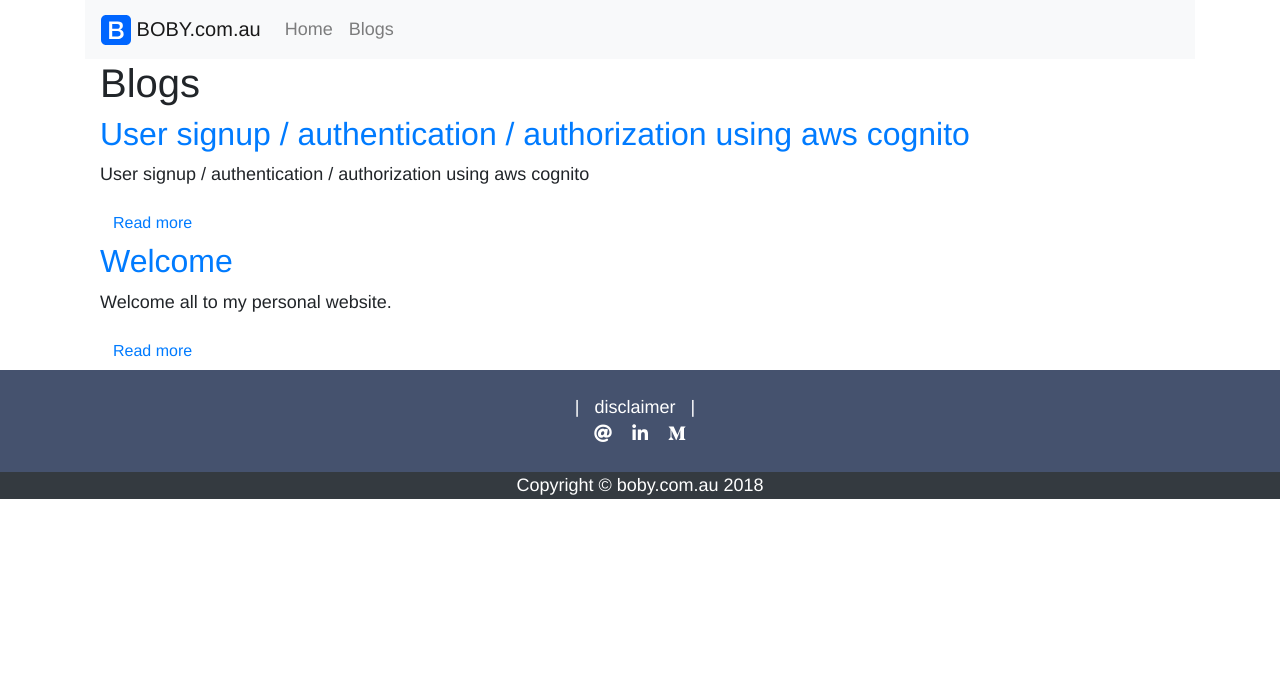
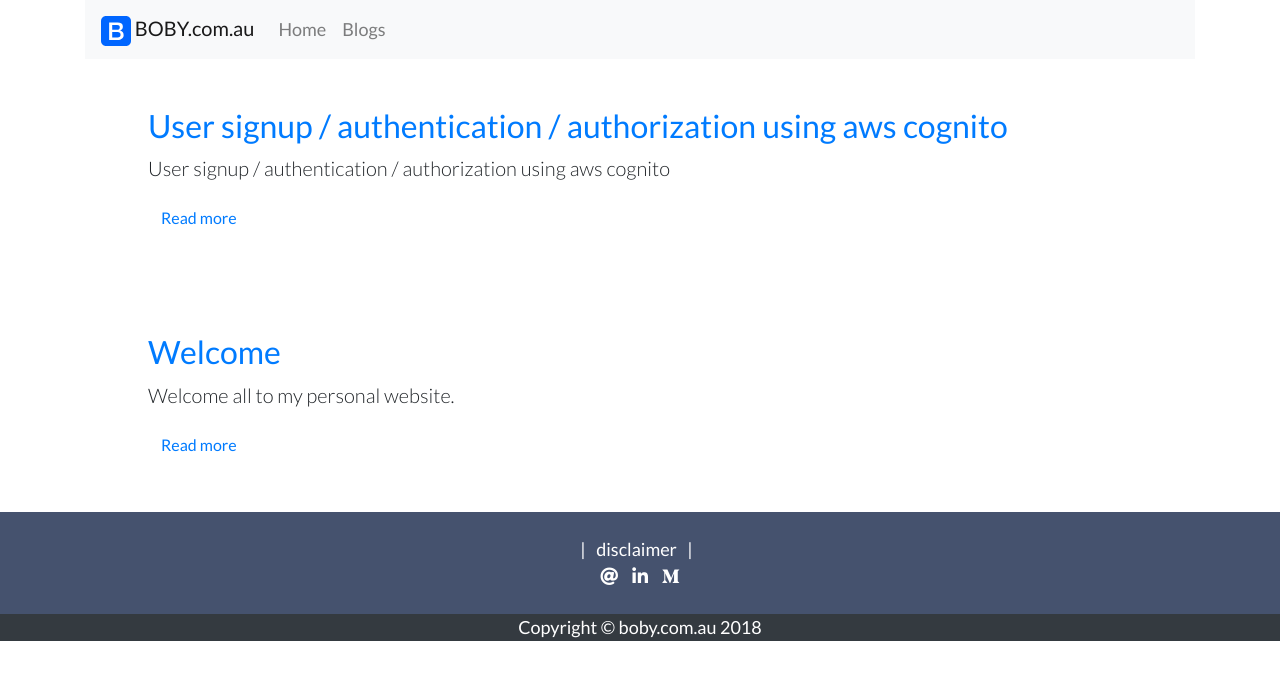
Before and after one commit to bobypt/bobycomau, a Jekyll site: the page built from posts.html, in a window 1280 px wide. Shown: the top 680 px of the page. Built offline with Jekyll 4.4.1, drawn with Linux system fonts in a browser that asks for light colours; nearby versions of some CDN libraries.

```diff
--- a/_includes/head.html
+++ b/_includes/head.html
@@ -7,14 +7,14 @@
   <title>{% if page.title %}{{ page.title }}{% else %}{{ site.title }}{% endif %}</title>
 
     <!-- Bootstrap core CSS -->
-<link rel="stylesheet" href="https://stackpath.bootstrapcdn.com/bootstrap/4.1.3/css/bootstrap.min.css" integrity="sha384-MCw98/SFnGE8fJT3GXwEOngsV7Zt27NXFoaoApmYm81iuXoPkFOJwJ8ERdknLPMO" crossorigin="anonymous">
+  <link rel="stylesheet" href="https://stackpath.bootstrapcdn.com/bootstrap/4.1.3/css/bootstrap.min.css" integrity="sha384-MCw98/SFnGE8fJT3GXwEOngsV7Zt27NXFoaoApmYm81iuXoPkFOJwJ8ERdknLPMO" crossorigin="anonymous">
 
       <link rel="stylesheet" href="https://use.fontawesome.com/releases/v5.2.0/css/all.css" integrity="sha384-hWVjflwFxL6sNzntih27bfxkr27PmbbK/iSvJ+a4+0owXq79v+lsFkW54bOGbiDQ" crossorigin="anonymous">
-    <link rel="stylesheet" href="/css/main.css">
 
     <!-- Custom fonts for this template -->
     <link href="https://fonts.googleapis.com/css?family=Catamaran:100,200,300,400,500,600,700,800,900" rel="stylesheet">
     <link href="https://fonts.googleapis.com/css?family=Lato:100,100i,300,300i,400,400i,700,700i,900,900i" rel="stylesheet">
-
+    <link href="https://fonts.googleapis.com/css?family=Nobile" rel="stylesheet">
+    <link rel="stylesheet" href="/css/main.css">
 
 </head>
--- a/_layouts/default.html
+++ b/_layouts/default.html
@@ -6,7 +6,7 @@
 <body>
   {% include nav.html %}
 
-  <div id="post" class="container post">
+  <div id="post" class="container post lead">
     <div>
       {{ content }}
     </div>
--- a/css/main.css
+++ b/css/main.css
@@ -1,8 +1,8 @@
 
 body {
-   font-family: 'Nobile',Montserrat,"Helvetica Neue",Helvetica,Arial,sans-serif;
+   font-family: 'Lato','Nobile',Montserrat,"Helvetica Neue",Helvetica,Arial,sans-serif;
    font-size: 18px;
-    }
+}
 
 .page-footer {
   background-color: #45526e;
--- a/posts.html
+++ b/posts.html
@@ -5,19 +5,19 @@
 header-img: "img/post-bg-01.jpg"
 ---
 
-<div class="container">
-    <h1>Blogs</h1>
+<section>
+    <div class="container lead">
       {% for post in site.posts %}
-    <div class="row">
-        <div class="col-xs-12 col-sm-12 col-md-12 col-lg-12">
-            <div class="box">
-                <div class="info">
+      <div class="row align-items-center">
+        <div class="col">
+          <div class="p-5">
             <h2><a href="{{ post.url }}">{{ post.title }}</a></h2>
             <p>{{ post.description }}</p>
             <a href="{{ post.url }}" class="btn">Read more</a>
         </div>
         </div>
       </div>
+      {% endfor %}
+
     </div>
-{% endfor %}
-</div>
+  </section>
```
Also changed, not shown: disclaimer.html (+12 -4 lines). Lines whose indentation alone changed are shown as unchanged.
